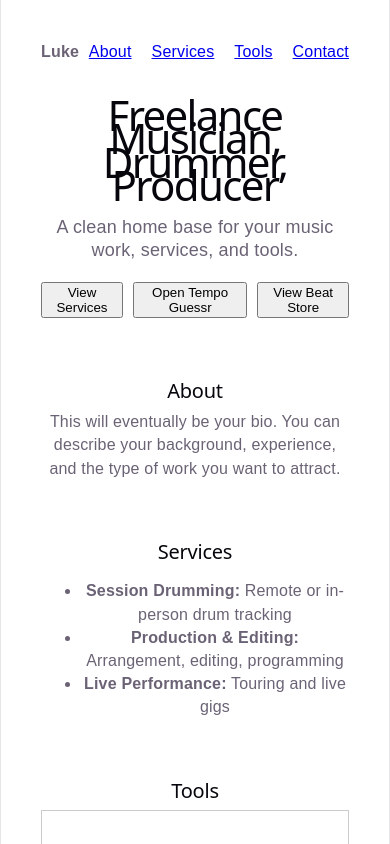
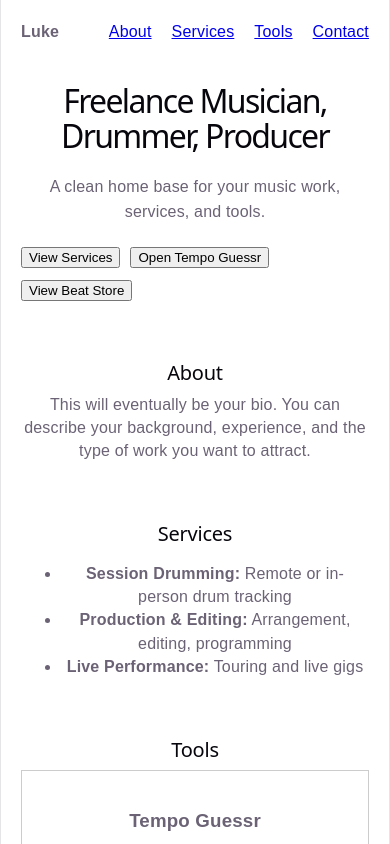
Before and after one commit to lukemarkham/website, a React (Vite) app: page / in a window 390 px wide. Shown: the top 844 px of the page. Built offline with nearby package versions, Linux system fonts and the light colour scheme.

Commit message:
Improve responsive sizing across pages

```diff
--- a/src/App.jsx
+++ b/src/App.jsx
@@ -4,10 +4,10 @@ import { useEffect, useMemo, useRef, useState } from 'react'
 
 function HomePage() {
   return (
-    <div style={{ fontFamily: 'sans-serif', padding: '40px', maxWidth: '900px', margin: '0 auto' }}>
-      <nav style={{ display: 'flex', justifyContent: 'space-between', marginBottom: '40px' }}>
+    <div style={{ fontFamily: 'sans-serif', padding: 'clamp(20px, 4vw, 40px)', width: '100%', maxWidth: '1100px', margin: '0 auto', boxSizing: 'border-box' }}>
+      <nav style={{ display: 'flex', justifyContent: 'space-between', alignItems: 'center', gap: '16px', flexWrap: 'wrap', marginBottom: '40px' }}>
         <div><strong>Luke</strong></div>
-        <div style={{ display: 'flex', gap: '20px' }}>
+        <div style={{ display: 'flex', gap: '20px', flexWrap: 'wrap' }}>
           <a href="#about">About</a>
           <a href="#services">Services</a>
           <a href="#tools">Tools</a>
@@ -16,14 +16,14 @@ function HomePage() {
       </nav>
 
       <section style={{ marginBottom: '60px' }}>
-        <h1 style={{ fontSize: '42px', marginBottom: '20px' }}>
+        <h1 style={{ fontSize: 'clamp(32px, 6vw, 56px)', lineHeight: 1.1, marginBottom: '20px' }}>
           Freelance Musician, Drummer, Producer
         </h1>
-        <p style={{ fontSize: '18px', marginBottom: '20px' }}>
+        <p style={{ fontSize: 'clamp(16px, 2.4vw, 20px)', lineHeight: 1.6, marginBottom: '20px', maxWidth: '700px' }}>
           A clean home base for your music work, services, and tools.
         </p>
 
-        <div style={{ display: 'flex', gap: '10px' }}>
+        <div style={{ display: 'flex', gap: '10px', flexWrap: 'wrap' }}>
           <a href="#services">
             <button>View Services</button>
           </a>
@@ -211,18 +211,18 @@ function TempoGuessrPage() {
   }
 
   return (
-    <div style={{ fontFamily: 'sans-serif', padding: '40px', maxWidth: '900px', margin: '0 auto' }}>
-      <nav style={{ display: 'flex', justifyContent: 'space-between', alignItems: 'center', marginBottom: '40px' }}>
+    <div style={{ fontFamily: 'sans-serif', padding: 'clamp(20px, 4vw, 40px)', width: '100%', maxWidth: '1100px', margin: '0 auto', boxSizing: 'border-box' }}>
+      <nav style={{ display: 'flex', justifyContent: 'space-between', alignItems: 'center', gap: '16px', flexWrap: 'wrap', marginBottom: '40px' }}>
         <strong>Tempo Guessr</strong>
         <Link to="/">← Back to Home</Link>
       </nav>
 
-      <h1 style={{ fontSize: '42px', marginBottom: '16px' }}>Tempo Guessr</h1>
-      <p style={{ fontSize: '18px', marginBottom: '30px' }}>
+      <h1 style={{ fontSize: 'clamp(32px, 6vw, 56px)', lineHeight: 1.1, marginBottom: '16px' }}>Tempo Guessr</h1>
+      <p style={{ fontSize: 'clamp(16px, 2.4vw, 20px)', lineHeight: 1.6, marginBottom: '30px', maxWidth: '700px' }}>
         Hear a random metronome tempo, then guess the BPM.
       </p>
 
-      <div style={{ display: 'grid', gap: '24px', marginBottom: '30px' }}>
+      <div style={{ display: 'grid', gridTemplateColumns: 'repeat(auto-fit, minmax(180px, 1fr))', gap: '24px', marginBottom: '30px' }}>
         <div>
           <label>Minimum BPM</label>
           <br />
@@ -242,7 +242,7 @@ function TempoGuessrPage() {
         </div>
       </div>
 
-      <div style={{ display: 'flex', gap: '12px', marginBottom: '24px' }}>
+      <div style={{ display: 'flex', gap: '12px', flexWrap: 'wrap', marginBottom: '24px' }}>
         <button onClick={startRound} disabled={isPlaying}>
           {isPlaying ? 'Playing...' : 'Start Round'}
         </button>
@@ -311,23 +311,23 @@ function TempoGuessrPage() {
 
 function BeatsPage() {
   return (
-    <div style={{ fontFamily: 'sans-serif', padding: '40px', maxWidth: '1100px', margin: '0 auto' }}>
-      <nav style={{ display: 'flex', justifyContent: 'space-between', alignItems: 'center', marginBottom: '40px' }}>
+    <div style={{ fontFamily: 'sans-serif', padding: 'clamp(20px, 4vw, 40px)', width: '100%', maxWidth: '1280px', margin: '0 auto', boxSizing: 'border-box' }}>
+      <nav style={{ display: 'flex', justifyContent: 'space-between', alignItems: 'center', gap: '16px', flexWrap: 'wrap', marginBottom: '40px' }}>
         <strong>Beat Store</strong>
         <Link to="/">← Back to Home</Link>
       </nav>
 
-      <h1 style={{ fontSize: '42px', marginBottom: '16px' }}>Beat Store</h1>
-      <p style={{ fontSize: '18px', marginBottom: '30px' }}>
+      <h1 style={{ fontSize: 'clamp(32px, 6vw, 56px)', lineHeight: 1.1, marginBottom: '16px' }}>Beat Store</h1>
+      <p style={{ fontSize: 'clamp(16px, 2.4vw, 20px)', lineHeight: 1.6, marginBottom: '30px', maxWidth: '700px' }}>
         Stream and purchase beats directly below.
       </p>
 
-      <div style={{ display: 'flex', justifyContent: 'center' }}>
+      <div style={{ width: '100%' }}>
         <iframe
           src="https://player.beatstars.com/?storeId=152173"
           width="100%"
-          height="800"
-          style={{ maxWidth: '1024px', border: 'none' }}
+          height="900"
+          style={{ width: '100%', maxWidth: '100%', minHeight: '70vh', border: 'none', display: 'block' }}
           title="BeatStars Store"
         ></iframe>
       </div>
```
